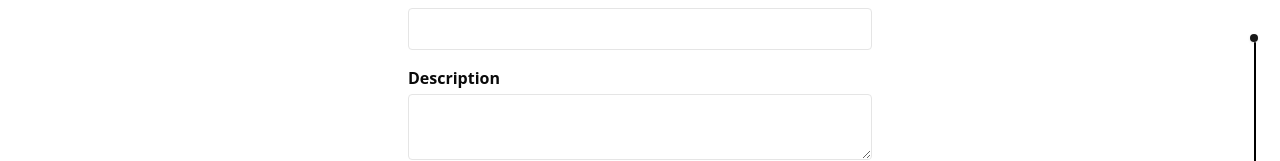
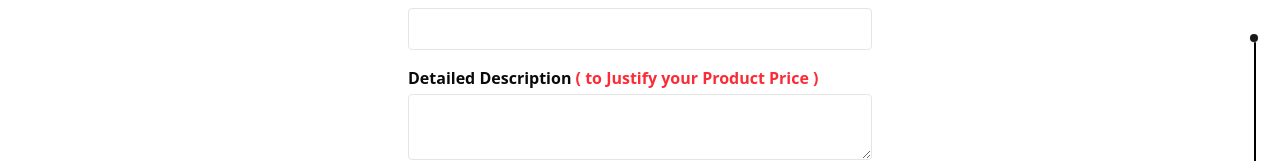
Before and after one commit to GitYashRepo/ScrapWebsite, a Next.js app in the folder frontend/: page /dashboard/seller/addauctionproduct in a window 1280 px wide. Shown: the part 238-399 px from the top of the page. Built offline with nearby package versions, Linux system fonts and the light colour scheme; no server answers; the database is empty.

Commit message:
fixed addauctionproduct

```diff
--- a/frontend/src/app/dashboard/seller/addauctionproduct/page.jsx
+++ b/frontend/src/app/dashboard/seller/addauctionproduct/page.jsx
@@ -103,7 +103,7 @@ export default function AddAuctionProduct() {
             </div>
 
             <div>
-               <label className="block mb-1 font-semibold">Description</label>
+               <label className="block mb-1 font-semibold">Detailed Description <span className="text-red-500">( to Justify your Product Price )</span></label>
                <textarea
                   className="border w-full px-3 py-2 rounded"
                   value={form.description}
```
